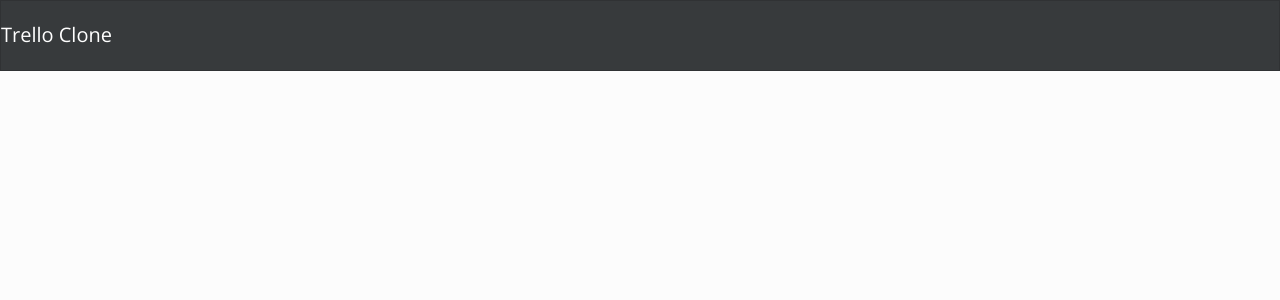
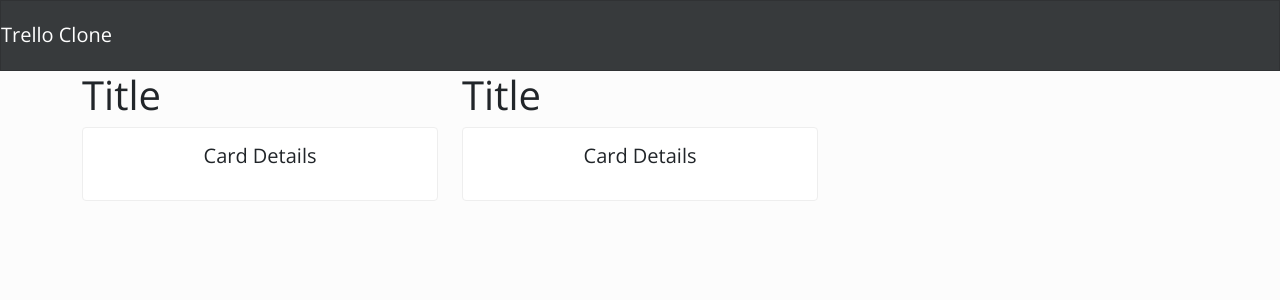
Before and after one commit to ChiragRamachandra/myhammer-trello-clone, a React (Create React App) app: page / in a window 1280 px wide. Shown: the top 300 px of the page. Built offline with nearby package versions, Linux system fonts and the light colour scheme.

Commit message:
updated column to show values dynamically
Author: Chirag Ramachandra

```diff
--- a/src/components/verticalLists/ListComponent.js
+++ b/src/components/verticalLists/ListComponent.js
@@ -2,7 +2,7 @@ import React, {Fragment} from 'react'
 import {Col} from 'react-bootstrap'
 import CardComponent from '../card/CardComponent'
 
-const ListComponent = ({allLists, allCards}) => {
+const ListComponent = ({allLists, allCards, listsKey}) => {
 	return (
 		<Fragment>
 			<Col style={{display: 'inline-block', float: 'none'}} xs={4}>
--- a/src/pages/boardPage/BoardPage.js
+++ b/src/pages/boardPage/BoardPage.js
@@ -1,11 +1,26 @@
 import React, {Fragment} from 'react'
 import {Container, Row} from 'react-bootstrap'
+import ListComponent from '../../components/verticalLists/ListComponent'
 
-const BoardPage = ({allCards, allLists}) => {
+const BoardPage = ({allLists, allCards}) => {
+	let displayColumn = []
+	Object.keys(allLists).forEach(function (listsKey) {
+		displayColumn = [
+			...displayColumn,
+			<ListComponent
+				key={listsKey}
+				listsKey={listsKey}
+				allLists={allLists}
+				allCards={allCards}
+			/>,
+		]
+	})
 	return (
 		<Fragment>
 			<Container>
-				<Row style={{overflowX: 'auto'}} className='flex-row flex-nowrap'></Row>
+				<Row style={{overflowX: 'auto'}} className='flex-row flex-nowrap'>
+					{displayColumn}
+				</Row>
 			</Container>
 		</Fragment>
 	)
```
